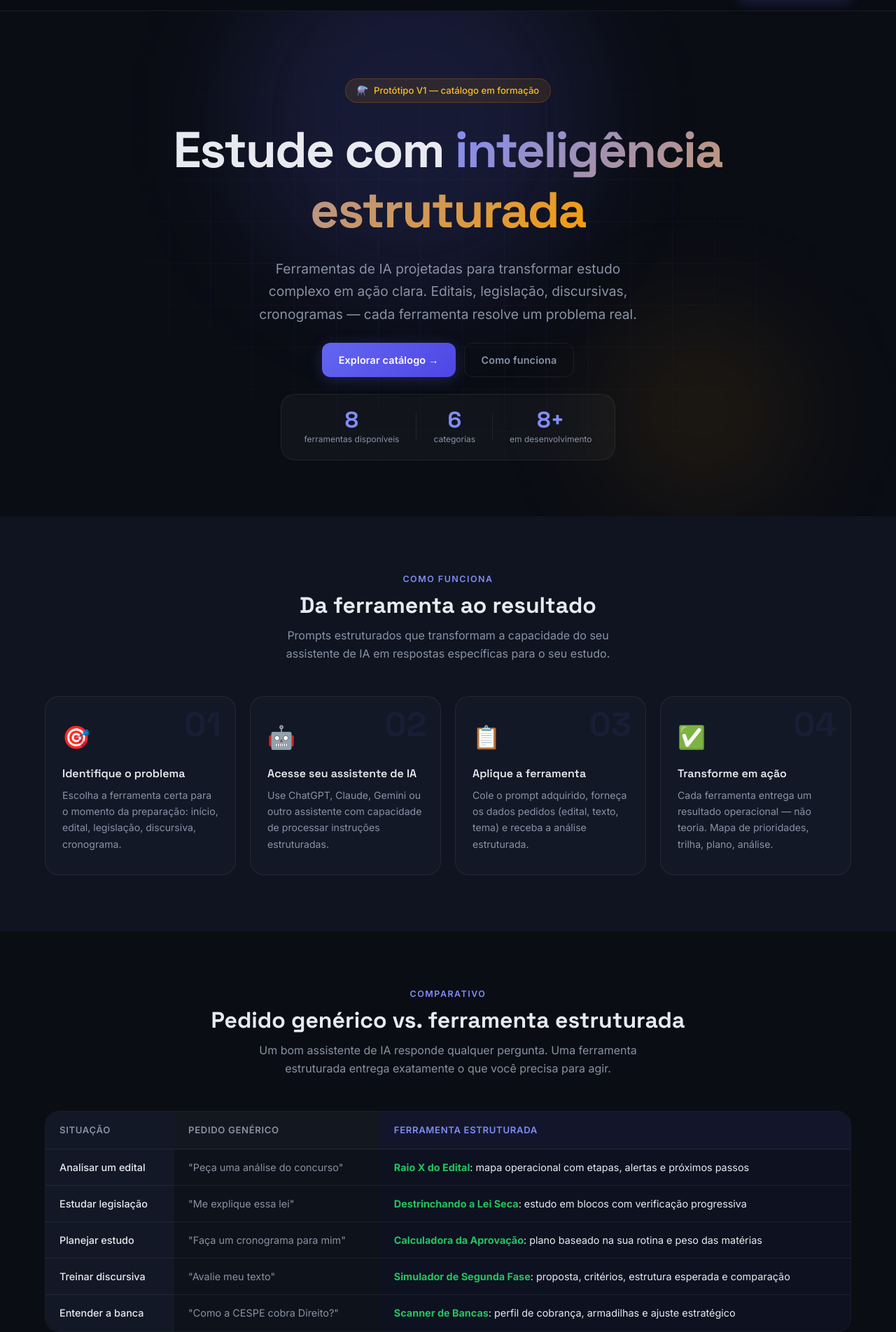
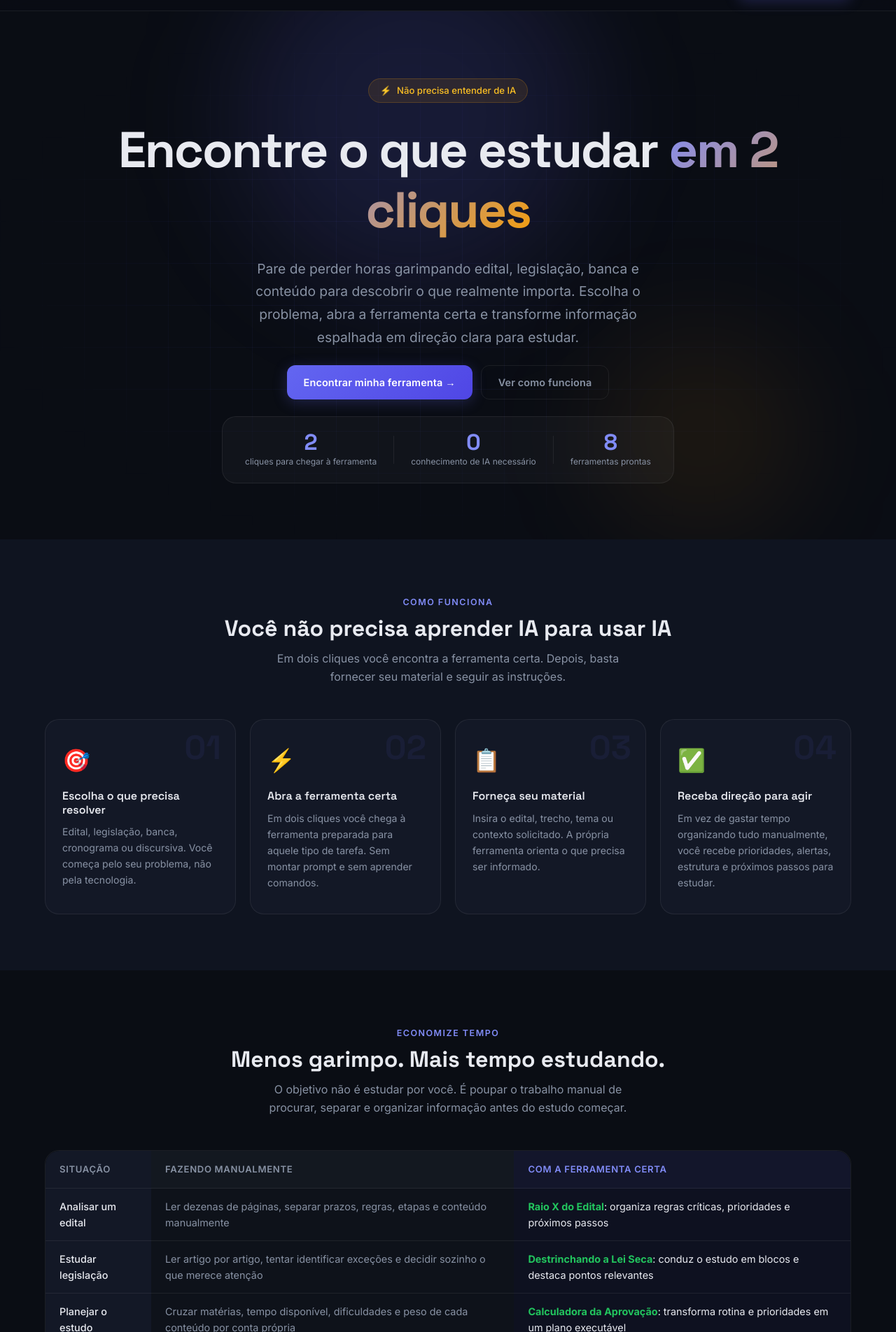
Before and after one commit to leothaylor/promptlab_estudos, a React (Vite) app: page / in a window 1280 px wide. Shown: the part 56-1960 px from the top of the page at 70% size. Built offline with nearby package versions, Linux system fonts and the light colour scheme.

Commit message:
Refine copy around 2-click simplicity and time savings

```diff
--- a/src/pages/HomePage.tsx
+++ b/src/pages/HomePage.tsx
@@ -8,50 +8,48 @@ import FAQ from '../components/FAQ';
 function Hero() {
   return (
     <section className="hero-section">
-      {/* Grid background */}
       <div className="hero-grid-bg" aria-hidden="true" />
-      {/* Glow blobs */}
       <div className="hero-glow" style={{ width: 500, height: 500, top: -100, left: '50%', transform: 'translateX(-60%)', background: 'rgba(99,102,241,0.15)' }} aria-hidden="true" />
       <div className="hero-glow" style={{ width: 300, height: 300, bottom: 0, right: '10%', background: 'rgba(245,158,11,0.08)' }} aria-hidden="true" />
 
       <div className="container hero-content">
         <div className="hero-badge fade-in-up">
-          <span>⚗️</span> Protótipo V1 — catálogo em formação
+          <span>⚡</span> Não precisa entender de IA
         </div>
 
         <h1 className="display-xl fade-in-up fade-in-up-delay-1">
-          Estude com{' '}
-          <span className="text-gradient">inteligência estruturada</span>
+          Encontre o que estudar{' '}
+          <span className="text-gradient">em 2 cliques</span>
         </h1>
 
         <p className="hero-sub fade-in-up fade-in-up-delay-2">
-          Ferramentas de IA projetadas para transformar estudo complexo em ação clara.
-          Editais, legislação, discursivas, cronogramas — cada ferramenta resolve um problema real.
+          Pare de perder horas garimpando edital, legislação, banca e conteúdo para descobrir o que realmente importa.
+          Escolha o problema, abra a ferramenta certa e transforme informação espalhada em direção clara para estudar.
         </p>
 
         <div className="hero-actions fade-in-up fade-in-up-delay-3">
           <a href="#catalog" className="btn btn-primary">
-            Explorar catálogo →
+            Encontrar minha ferramenta →
           </a>
           <a href="#como-funciona" className="btn btn-ghost">
-            Como funciona
+            Ver como funciona
           </a>
         </div>
 
         <div className="hero-stats fade-in-up fade-in-up-delay-3">
           <div className="hero-stat">
-            <span className="hero-stat-num">8</span>
-            <span className="hero-stat-label">ferramentas disponíveis</span>
+            <span className="hero-stat-num">2</span>
+            <span className="hero-stat-label">cliques para chegar à ferramenta</span>
           </div>
           <div className="hero-stat-div" />
           <div className="hero-stat">
-            <span className="hero-stat-num">6</span>
-            <span className="hero-stat-label">categorias</span>
+            <span className="hero-stat-num">0</span>
+            <span className="hero-stat-label">conhecimento de IA necessário</span>
           </div>
           <div className="hero-stat-div" />
           <div className="hero-stat">
-            <span className="hero-stat-num">8+</span>
-            <span className="hero-stat-label">em desenvolvimento</span>
+            <span className="hero-stat-num">8</span>
+            <span className="hero-stat-label">ferramentas prontas</span>
           </div>
         </div>
       </div>
@@ -63,23 +61,23 @@ function HowItWorks() {
   const steps = [
     {
       icon: '🎯',
-      title: 'Identifique o problema',
-      desc: 'Escolha a ferramenta certa para o momento da preparação: início, edital, legislação, discursiva, cronograma.',
+      title: 'Escolha o que precisa resolver',
+      desc: 'Edital, legislação, banca, cronograma ou discursiva. Você começa pelo seu problema, não pela tecnologia.',
     },
     {
-      icon: '🤖',
-      title: 'Acesse seu assistente de IA',
-      desc: 'Use ChatGPT, Claude, Gemini ou outro assistente com capacidade de processar instruções estruturadas.',
+      icon: '⚡',
+      title: 'Abra a ferramenta certa',
+      desc: 'Em dois cliques você chega à ferramenta preparada para aquele tipo de tarefa. Sem montar prompt e sem aprender comandos.',
     },
     {
       icon: '📋',
-      title: 'Aplique a ferramenta',
-      desc: 'Cole o prompt adquirido, forneça os dados pedidos (edital, texto, tema) e receba a análise estruturada.',
+      title: 'Forneça seu material',
+      desc: 'Insira o edital, trecho, tema ou contexto solicitado. A própria ferramenta orienta o que precisa ser informado.',
     },
     {
       icon: '✅',
-      title: 'Transforme em ação',
-      desc: 'Cada ferramenta entrega um resultado operacional — não teoria. Mapa de prioridades, trilha, plano, análise.',
+      title: 'Receba direção para agir',
+      desc: 'Em vez de gastar tempo organizando tudo manualmente, você recebe prioridades, alertas, estrutura e próximos passos para estudar.',
     },
   ];
 
@@ -88,10 +86,9 @@ function HowItWorks() {
       <div className="container">
         <div className="section-header">
           <div className="section-eyebrow">Como funciona</div>
-          <h2 className="section-title">Da ferramenta ao resultado</h2>
+          <h2 className="section-title">Você não precisa aprender IA para usar IA</h2>
           <p className="section-sub">
-            Prompts estruturados que transformam a capacidade do seu assistente de IA
-            em respostas específicas para o seu estudo.
+            Em dois cliques você encontra a ferramenta certa. Depois, basta fornecer seu material e seguir as instruções.
           </p>
         </div>
 
@@ -114,28 +111,28 @@ function Comparison() {
   const rows = [
     {
       situation: 'Analisar um edital',
-      generic: 'Peça uma análise do concurso',
-      structured: <><strong>Raio X do Edital</strong>: mapa operacional com etapas, alertas e próximos passos</>,
+      manual: 'Ler dezenas de páginas, separar prazos, regras, etapas e conteúdo manualmente',
+      structured: <><strong>Raio X do Edital</strong>: organiza regras críticas, prioridades e próximos passos</>,
     },
     {
       situation: 'Estudar legislação',
-      generic: 'Me explique essa lei',
-      structured: <><strong>Destrinchando a Lei Seca</strong>: estudo em blocos com verificação progressiva</>,
+      manual: 'Ler artigo por artigo, tentar identificar exceções e decidir sozinho o que merece atenção',
+      structured: <><strong>Destrinchando a Lei Seca</strong>: conduz o estudo em blocos e destaca pontos relevantes</>,
     },
     {
-      situation: 'Planejar estudo',
-      generic: 'Faça um cronograma para mim',
-      structured: <><strong>Calculadora da Aprovação</strong>: plano baseado na sua rotina e peso das matérias</>,
+      situation: 'Planejar o estudo',
+      manual: 'Cruzar matérias, tempo disponível, dificuldades e peso de cada conteúdo por conta própria',
+      structured: <><strong>Calculadora da Aprovação</strong>: transforma rotina e prioridades em um plano executável</>,
     },
     {
       situation: 'Treinar discursiva',
-      generic: 'Avalie meu texto',
-      structured: <><strong>Simulador de Segunda Fase</strong>: proposta, critérios, estrutura esperada e comparação</>,
+      manual: 'Montar proposta, critérios, estrutura e revisão sem um processo consistente',
+      structured: <><strong>Simulador de Segunda Fase</strong>: organiza proposta, critérios e pontos de melhoria</>,
     },
     {
       situation: 'Entender a banca',
-      generic: 'Como a CESPE cobra Direito?',
-      structured: <><strong>Scanner de Bancas</strong>: perfil de cobrança, armadilhas e ajuste estratégico</>,
+      manual: 'Garimpar questões e tentar reconhecer sozinho padrões, armadilhas e formas de cobrança',
+      structured: <><strong>Scanner de Bancas</strong>: organiza padrões de cobrança e ajustes de preparação</>,
     },
   ];
 
@@ -143,28 +140,27 @@ function Comparison() {
     <section className="compare-section" id="comparacao">
       <div className="container">
         <div className="section-header">
-          <div className="section-eyebrow">Comparativo</div>
-          <h2 className="section-title">Pedido genérico vs. ferramenta estruturada</h2>
+          <div className="section-eyebrow">Economize tempo</div>
+          <h2 className="section-title">Menos garimpo. Mais tempo estudando.</h2>
           <p className="section-sub">
-            Um bom assistente de IA responde qualquer pergunta. Uma ferramenta estruturada
-            entrega exatamente o que você precisa para agir.
+            O objetivo não é estudar por você. É poupar o trabalho manual de procurar, separar e organizar informação antes do estudo começar.
           </p>
         </div>
 
         <div className="compare-wrapper">
-          <table className="compare-table" aria-label="Comparação entre pedido genérico e ferramenta estruturada">
+          <table className="compare-table" aria-label="Comparação entre garimpo manual e ferramenta estruturada">
             <thead>
               <tr>
                 <th style={{ background: 'var(--c-bg-card)', color: 'var(--c-text-muted)' }}>Situação</th>
-                <th style={{ background: 'rgba(100,116,139,0.1)', color: 'var(--c-text-muted)' }}>Pedido genérico</th>
-                <th style={{ background: 'rgba(99,102,241,0.1)', color: 'var(--c-primary-2)' }}>Ferramenta estruturada</th>
+                <th style={{ background: 'rgba(100,116,139,0.1)', color: 'var(--c-text-muted)' }}>Fazendo manualmente</th>
+                <th style={{ background: 'rgba(99,102,241,0.1)', color: 'var(--c-primary-2)' }}>Com a ferramenta certa</th>
               </tr>
             </thead>
             <tbody>
               {rows.map((row, i) => (
                 <tr key={i}>
                   <td style={{ background: 'var(--c-bg-card)', color: 'var(--c-text)', fontWeight: 500 }}>{row.situation}</td>
-                  <td className="col-generic" style={{ background: 'rgba(100,116,139,0.05)' }}>"{row.generic}"</td>
+                  <td className="col-generic" style={{ background: 'rgba(100,116,139,0.05)' }}>{row.manual}</td>
                   <td className="col-structured" style={{ background: 'rgba(99,102,241,0.05)' }}>{row.structured}</td>
                 </tr>
               ))}
@@ -182,10 +178,10 @@ function DemoSection() {
       <div className="container">
         <div className="section-header">
           <div className="section-eyebrow">Demonstração</div>
-          <h2 className="section-title">Veja o formato das entregas</h2>
+          <h2 className="section-title">Veja o tipo de resposta que você recebe</h2>
           <p className="section-sub">
-            Cada ferramenta produz saídas estruturadas e acionáveis.
-            Os exemplos abaixo são simulações visuais com dados fictícios.
+            Você não precisa saber escrever prompts. Cada ferramenta já vem estruturada para transformar seu material em uma saída organizada e acionável.
+            Os exemplos abaixo usam dados fictícios.
           </p>
         </div>
 
@@ -223,13 +219,12 @@ function CatalogSection() {
       <div className="container">
         <div className="section-header">
           <div className="section-eyebrow">Catálogo</div>
-          <h2 className="section-title">Ferramentas disponíveis</h2>
+          <h2 className="section-title">Escolha pelo problema que quer resolver</h2>
           <p className="section-sub">
-            Escolha a ferramenta certa para o seu momento de preparação.
+            Você não precisa conhecer termos técnicos nem saber montar instruções. Encontre a tarefa que está consumindo seu tempo e abra a ferramenta correspondente.
           </p>
         </div>
 
-        {/* Search + Filters */}
         <div className="catalog-controls">
           <div className="search-wrap">
             <svg viewBox="0 0 24 24" fill="none" stroke="currentColor" strokeWidth={2} aria-hidden="true">
@@ -240,7 +235,7 @@ function CatalogSection() {
               id="product-search"
               className="search-input"
               type="search"
-              placeholder="Buscar por nome, categoria ou tema..."
+              placeholder="Buscar por problema, matéria ou tema..."
               value={query}
               onChange={e => setQuery(e.target.value)}
               aria-label="Buscar ferramentas"
@@ -261,7 +256,6 @@ function CatalogSection() {
           </div>
         </div>
 
-        {/* Available products */}
         {available.length > 0 ? (
           <>
             <div className="catalog-sub-header">
@@ -284,7 +278,6 @@ function CatalogSection() {
           </div>
         )}
 
-        {/* Coming soon */}
         {comingSoon.length > 0 && (
           <>
             <div className="divider" style={{ margin: '48px 0 32px' }} />
```
